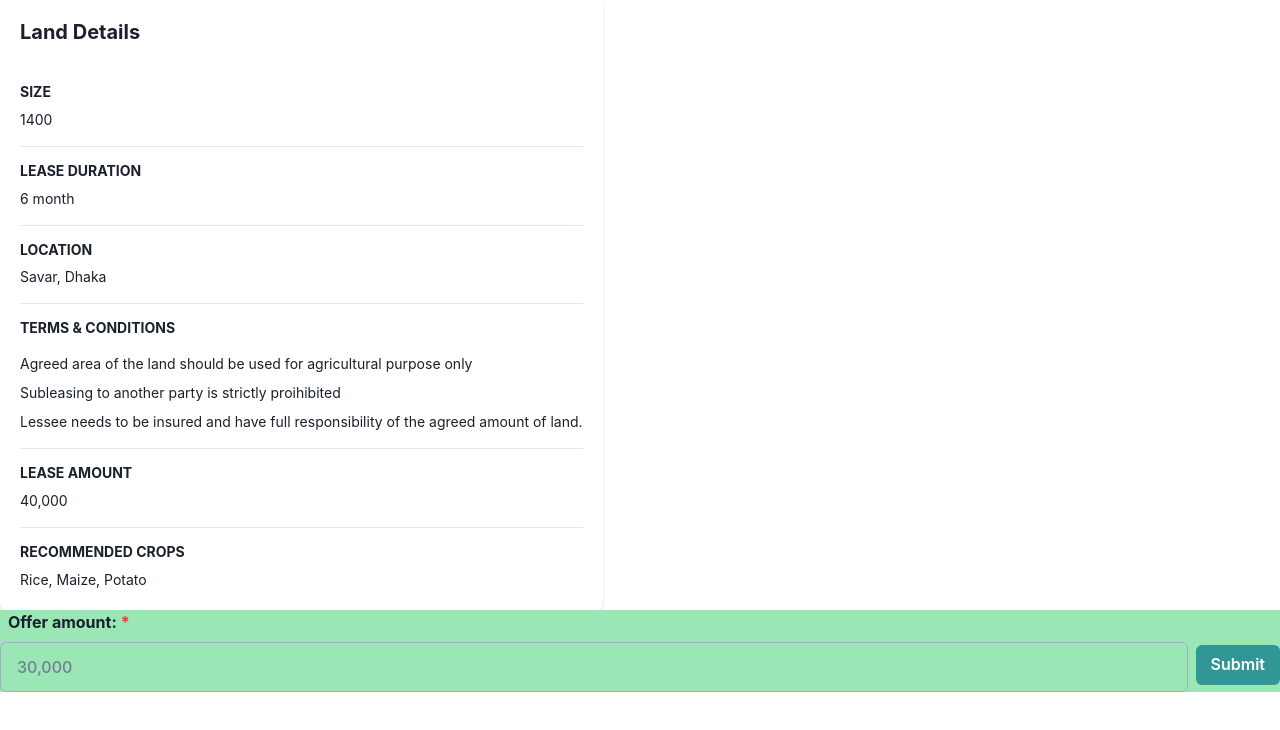
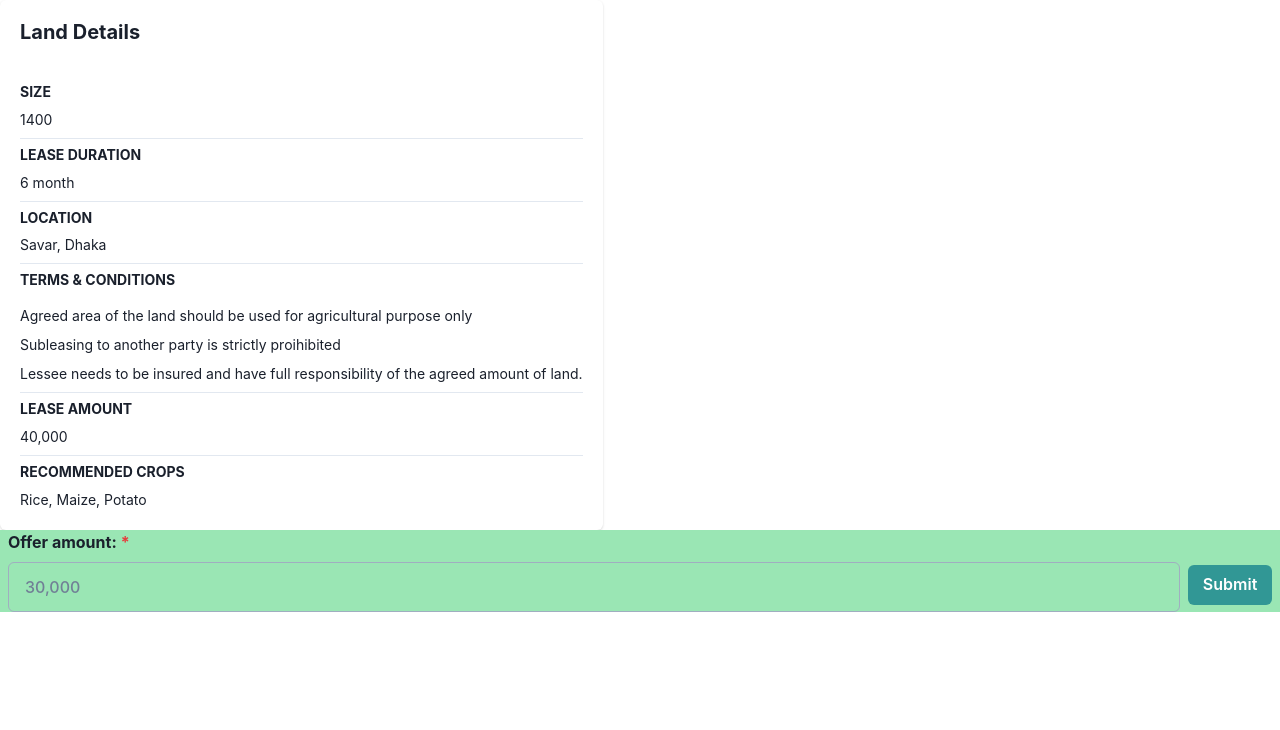
Before and after one commit to Zaberahmed/EasyGrow, a React (Vite) app in the folder client/: page /farmer/land-details in a window 1280 px wide. Shown: the top 730 px of the page. Built offline with nearby package versions, Linux system fonts and the light colour scheme; a web font is replaced by a local one.

Commit message:
fix: node-fetch issues in server

```diff
--- a/client/src/components/Land Details/landDetail.component.tsx
+++ b/client/src/components/Land Details/landDetail.component.tsx
@@ -2,7 +2,9 @@ import { Card, CardHeader, Heading, CardBody, Stack, StackDivider, Text, Box, In
 
 const LandDetailComponent = () => {
 	return (
-		<Flex>
+		<Flex
+			flexDirection={'row'}
+			flexWrap={'wrap'}>
 			<Card>
 				<CardHeader>
 					<Heading size="md">Land Details</Heading>
@@ -11,7 +13,7 @@ const LandDetailComponent = () => {
 				<CardBody>
 					<Stack
 						divider={<StackDivider />}
-						spacing="4">
+						spacing="2">
 						<Box>
 							<Heading
 								size="xs"
--- a/client/src/components/Offer Amount Form/OfferAmount.component.tsx
+++ b/client/src/components/Offer Amount Form/OfferAmount.component.tsx
@@ -19,6 +19,7 @@ const OfferAmountComponent = () => {
 					Offer amount:
 				</FormLabel>
 				<Input
+					ml={2}
 					borderColor={'gray.400'}
 					type="text"
 					placeholder="30,000"
@@ -31,7 +32,8 @@ const OfferAmountComponent = () => {
 				colorScheme="teal"
 				variant="solid"
 				mt={7}
-				ml={2}>
+				ml={4}
+				mr={2}>
 				Submit
 			</Button>
 		</Flex>
```
Also changed, not shown: 2 other files (tests, documents, lock files or other folders).
